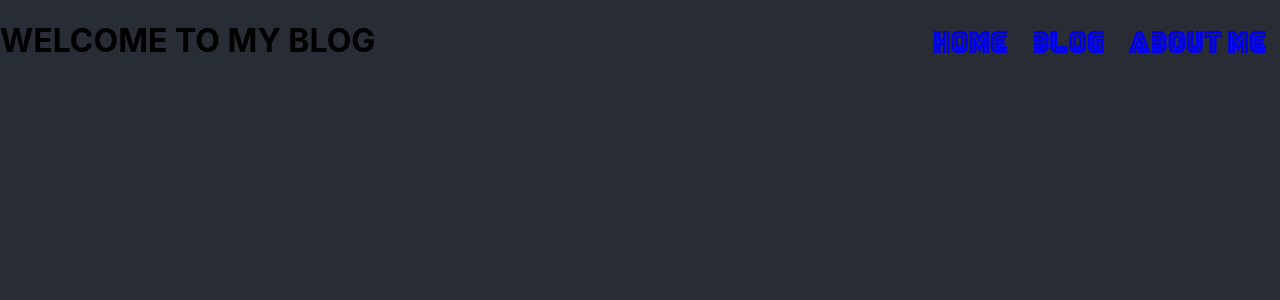
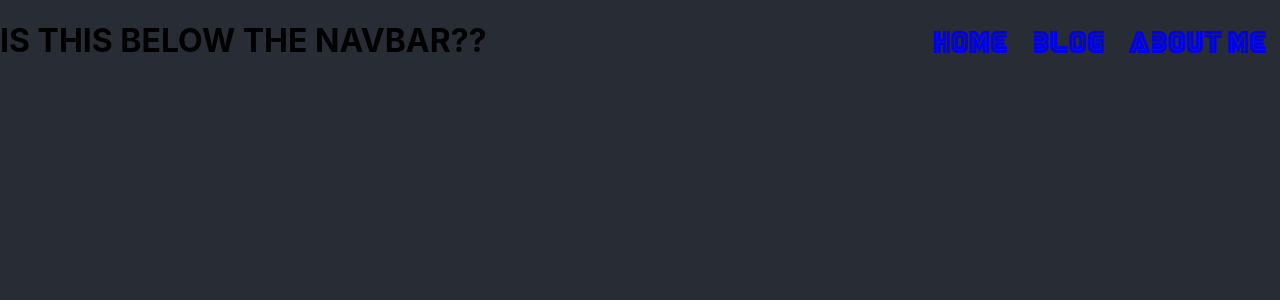
Before and after one commit to rcarterjr/russjr, a React (Create React App) app: page /blog in a window 1280 px wide. Shown: the top 300 px of the page. Built offline with nearby package versions, Linux system fonts and the light colour scheme.

Commit message:
paths work with navbar

```diff
--- a/src/App.css
+++ b/src/App.css
@@ -9,13 +9,6 @@
   color: red;
   font-family: MrRobot;
   top: 0px;
-  width: 100%;
-  height: 100%;
-}
-
-.App{
-  width: 100%;
-  height: 100%;
 }
 
 .socials {
--- a/src/components/blog.js
+++ b/src/components/blog.js
@@ -3,7 +3,9 @@ import '../App.css'
 
 function Blog() {
     return(
-        <h1>WELCOME TO MY BLOG</h1>
+        <div>
+            <h1>IS THIS BELOW THE NAVBAR??</h1>
+        </div>
     )
 }
 
--- a/src/components/home.js
+++ b/src/components/home.js
@@ -5,10 +5,12 @@ import Socials from './socials'
 
 function Home() {
     return (
+      <div className="App">
         <div className="main">
           <Hello />
           <Socials />
         </div>
+      </div>
     )
   }
 
```
